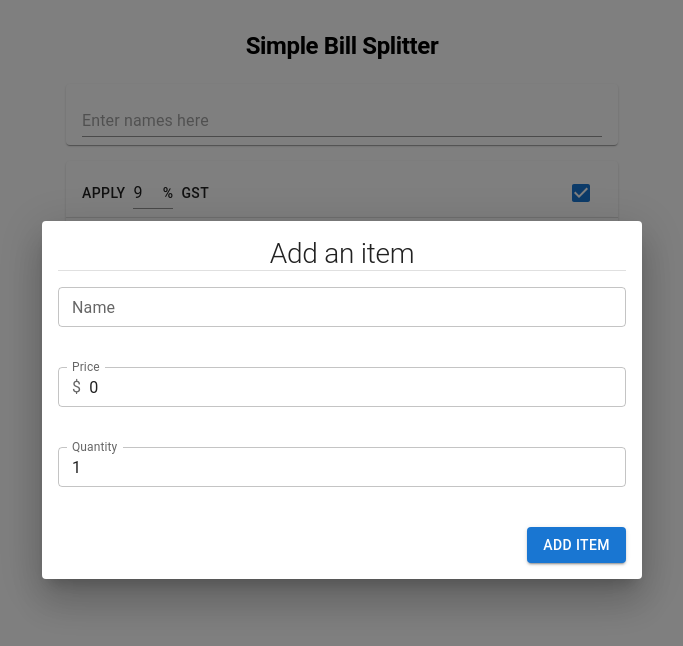
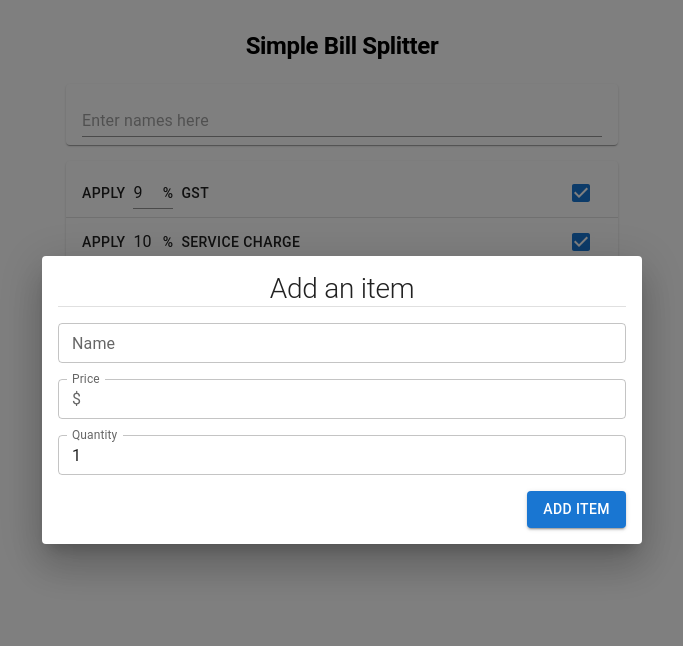
Before and after one commit to ryanYtan/bill-splitter, a React (Create React App) app: page / in a window 1280 px wide. Both pictures are taken after a click on the button "ADD ITEM". Shown: the top 646 px of the page, without its empty margins (298-981 px from the left). Built offline with nearby package versions, Linux system fonts and the light colour scheme; the HTML template or start-up script is replaced by a standard one.

Commit message:
Integrate with react-hook-form

```diff
--- a/package.json
+++ b/package.json
@@ -7,6 +7,7 @@
   "dependencies": {
     "@emotion/react": "^11.11.4",
     "@emotion/styled": "^11.11.5",
+    "@hookform/resolvers": "^3.9.0",
     "@mui/icons-material": "^5.15.21",
     "@mui/material": "^5.15.21",
     "@testing-library/jest-dom": "^5.14.1",
@@ -19,9 +20,11 @@
     "gh-pages": "^6.1.1",
     "react": "^18.3.1",
     "react-dom": "^18.3.1",
+    "react-hook-form": "^7.52.1",
     "react-scripts": "5.0.1",
     "typescript": "^4.4.2",
-    "web-vitals": "^2.1.0"
+    "web-vitals": "^2.1.0",
+    "yup": "^1.4.0"
   },
   "scripts": {
     "predeploy": "npm run build",
--- a/src/components/BillItem.tsx
+++ b/src/components/BillItem.tsx
@@ -1,7 +1,6 @@
-import { Box, Chip, Dialog, Divider, Grid, IconButton, Stack, Typography } from "@mui/material"
-import React, { useState } from "react"
+import { Box, Chip, Dialog, Divider, Grid, Stack, Typography } from "@mui/material"
+import { useState } from "react"
 import AddIcon from '@mui/icons-material/Add'
-import FaceIcon from "@mui/icons-material/Face";
 import {Bill, Item, User} from "../hooks/useBill";
 import UserChip from "./generic/UserChip";
 
--- a/src/components/ItemizedBill.tsx
+++ b/src/components/ItemizedBill.tsx
@@ -1,4 +1,4 @@
-import React, { useState } from 'react'
+import React, { useEffect, useState } from 'react'
 import {
   Box,
   Button, Checkbox,
@@ -16,70 +16,68 @@ import DeleteIcon from '@mui/icons-material/Delete'
 import BillItem from './BillItem'
 import {Bill} from "../hooks/useBill";
 import InfoOutlinedIcon from '@mui/icons-material/InfoOutlined';
+import { Controller, SubmitHandler, useForm } from 'react-hook-form'
+import * as y from 'yup'
+import { yupResolver } from "@hookform/resolvers/yup"
+import { ERR_MSG_INTEGER_GE_0, ERR_MSG_NUMBER_GE_0, ERR_MSG_REQUIRED } from './helpers/form';
 
 export interface ItemizedBillProps {
   bill: Bill
 }
 
+const ITEMIZED_BILL_SCHEMA = y.object({
+  itemName: y
+    .string()
+    .default('')
+    .required(ERR_MSG_REQUIRED),
+  itemPrice: y
+    .number()
+    .min(0.01, ERR_MSG_NUMBER_GE_0)
+    .positive(ERR_MSG_NUMBER_GE_0)
+    .typeError(ERR_MSG_NUMBER_GE_0)
+    .required(ERR_MSG_REQUIRED),
+  itemQuantity: y
+    .number()
+    .integer()
+    .default(1)
+    .min(1, ERR_MSG_INTEGER_GE_0)
+    .positive(ERR_MSG_INTEGER_GE_0)
+    .typeError(ERR_MSG_INTEGER_GE_0)
+    .required(ERR_MSG_REQUIRED),
+})
+type ItemizedBillForm = y.InferType<typeof ITEMIZED_BILL_SCHEMA>
+
 const ItemizedBill = (props: ItemizedBillProps) => {
   const { bill } = props
+  const [openAddItem, setOpenAddItem] = useState(false)
+  const [ isSubmitSuccess, setIsSubmitSuccess ] = useState(false)
 
-  const [openAddItem, setOpenAddItem] = useState(false)
+  const {
+    control,
+    handleSubmit,
+    setError,
+    reset,
+    formState: { errors },
+  } = useForm<ItemizedBillForm>({
+    resolver: yupResolver(ITEMIZED_BILL_SCHEMA),
+    defaultValues: ITEMIZED_BILL_SCHEMA.getDefault(),
+  })
 
-  //form values
-  const [itemName, setItemName] = useState('')
-  const [itemPrice, setItemPrice] = useState('0')
-  const [itemQuantity, setItemQuantity] = useState('1')
-  const [itemNameError, setItemNameError] = useState('')
-  const [itemPriceError, setItemPriceError] = useState('')
-  const [itemQuantityError, setItemQuantityError] = useState('')
-
-  const handleSubmit: React.FormEventHandler<HTMLFormElement> = e => {
-    e.preventDefault()
-    let error = false
-
-    if (!itemName) {
-      error = true
-      setItemNameError('Item name is required')
-    } else if (bill.items.find((item) => item.title === itemName)) {
-      error = true
-      setItemNameError('Item already exists')
-    }
-    const name = itemName
-
-    if (!itemPrice) {
-      error = true
-      setItemPriceError('Item price is required')
-    } else if (itemPrice.includes('e') || isNaN(Number(itemPrice))) {
-      error = true
-      setItemPriceError('Item price must be a number')
-    } else if (Number(itemPrice) <= 0) {
-      error = true
-      setItemPriceError('Item price must be greater than 0')
-    }
-    const price = Number(itemPrice)
-
-    if (!itemQuantity) {
-      error = true
-      setItemQuantityError('Item quantity is required')
-    } else if (itemQuantity.includes('e') || itemQuantity.includes('.') || isNaN(Number(itemQuantity))) {
-      error = true
-      setItemQuantityError('Item quantity must be a number')
-    } else if (Number(itemQuantity) <= 0) {
-      error = true
-      setItemQuantityError('Item quantity must be greater than 0')
-    }
-    const quantity = Number(itemQuantity)
-
-    if (error) {
+  const onSubmit: SubmitHandler<ItemizedBillForm> = (data) => {
+    if (bill.items.find((item) => item.title === data.itemName)) {
+      setError('itemName', { type: 'custom', message: 'Item already exists' })
       return
     }
-    bill.addItem(name, price, quantity)
-    setItemName('')
-    setItemPrice('0')
-    setItemQuantity('1')
+    bill.addItem(data.itemName, data.itemPrice, data.itemQuantity)
     setOpenAddItem(false)
   }
+
+  useEffect(() => {
+    if (isSubmitSuccess) {
+      reset()
+      setIsSubmitSuccess(false)
+    }
+  }, [isSubmitSuccess])
 
   return (
     <List sx={{ paddingBottom: 0 }}>
@@ -156,53 +154,64 @@ const ItemizedBill = (props: ItemizedBillProps) => {
       </ListItem>
       <Dialog open={openAddItem} onClose={() => setOpenAddItem(false)} fullWidth>
         <Box px={2} py={2}>
-          <form onSubmit={handleSubmit}>
+          <form onSubmit={handleSubmit(onSubmit)}>
             <Stack spacing={2} textAlign='center'>
               <Typography variant='h2' fontSize={28}>
                 Add an item
                 <Divider />
               </Typography>
+              <Controller
+                name='itemName'
+                control={control}
+                render={({ field }) => (
                   <TextField
+                    {...field}
                     fullWidth
                     label='Name'
-                name='itemName'
                     size='small'
-                value={itemName}
-                error={!!itemNameError}
-                onChange={(e) => setItemName(e.target.value)}
-                helperText={itemNameError || ' '}
+                    error={!!errors?.itemName}
+                    helperText={errors?.itemName?.message || ''}
                     placeholder='e.g. Chicken Rice'
                     InputProps={{
                       autoComplete: 'off',
                     }}
                   />
+                )}
+              />
+              <Controller
+                name='itemPrice'
+                control={control}
+                render={({ field }) => (
                   <TextField
+                    {...field}
                     fullWidth
                     label='Price'
-                name='itemPrice'
                     size='small'
-                value={itemPrice}
-                error={!!itemPriceError}
-                onChange={(e) => setItemPrice(e.target.value)}
-                helperText={itemPriceError || ' '}
+                    error={!!errors?.itemPrice}
+                    helperText={errors?.itemPrice?.message || ''}
                     InputProps={{
                       autoComplete: 'off',
                       startAdornment: <InputAdornment position="start">$</InputAdornment>
                     }}
                   />
+                )}
+              />
+              <Controller
+                name='itemQuantity'
+                control={control}
+                render={({ field }) => (
                   <TextField
+                    {...field}
                     fullWidth
                     label='Quantity'
-                name='itemQuantity'
                     size='small'
-                type='text'
-                value={itemQuantity}
-                error={!!itemQuantityError}
-                onChange={(e) => setItemQuantity(e.target.value)}
-                helperText={itemQuantityError || ' '}
+                    error={!!errors?.itemQuantity}
+                    helperText={errors?.itemQuantity?.message || ''}
                     InputProps={{
                       autoComplete: 'off',
                     }}
+                  />
+                )}
               />
               <Box display='flex' justifyContent='flex-end'>
                 <Button variant='contained' type='submit'>
--- a/src/components/UserList.tsx
+++ b/src/components/UserList.tsx
@@ -1,46 +1,54 @@
-import { Box, Chip, Stack, TextField } from '@mui/material'
-import FaceIcon from '@mui/icons-material/Face';
-import React, { useState } from 'react'
-import {Bill} from "../hooks/useBill";
-import UserChip from './generic/UserChip';
+import { Box, Stack, TextField } from '@mui/material'
+import {Bill} from "../hooks/useBill"
+import UserChip from './generic/UserChip'
+import { ERR_MSG_REQUIRED } from './helpers/form'
+import { Controller, SubmitHandler, useForm } from 'react-hook-form'
+import * as y from 'yup'
+import { yupResolver } from "@hookform/resolvers/yup"
+import { useEffect, useState } from 'react'
 
 export interface UserListProps {
   bill: Bill
 }
 
+const USER_FORM_SCHEMA = y.object({
+  name: y
+    .string()
+    .default('')
+    .required(ERR_MSG_REQUIRED),
+})
+type UserForm = y.InferType<typeof USER_FORM_SCHEMA>
+
 const UserList = (props: UserListProps) => {
   const { bill } = props
+  const [ isSubmitSuccess, setIsSubmitSuccess ] = useState(false)
 
-  const [name, setName] = useState('')
-  const [error, setError] = useState('')
+  const {
+    control,
+    handleSubmit,
+    setError,
+    reset,
+    formState: { errors },
+  } = useForm<UserForm>({
+    defaultValues: USER_FORM_SCHEMA.getDefault(),
+    resolver: yupResolver(USER_FORM_SCHEMA),
+  })
 
-  const validateName = (name: string) => {
-    if (bill.users.find((user) => user.name === name)) {
-      setError('Name already exists')
-    } else {
-      setError('')
+  const addPerson: SubmitHandler<UserForm> = (data) => {
+    if (bill.users.find((user) => user.name === data.name)) {
+      setError('name', { type: 'custom', message: 'Name already exists' })
+      return
     }
+    bill.addUser(data.name)
+    setIsSubmitSuccess(true)
   }
 
-  const handleTyping = (e: React.ChangeEvent<HTMLInputElement>) => {
-    setName(e.target.value)
-    validateName(e.target.value)
+  useEffect(() => {
+    if (isSubmitSuccess) {
+      reset()
+      setIsSubmitSuccess(false)
     }
-
-  const addPerson: React.FormEventHandler<HTMLFormElement> = e => {
-    e.preventDefault()
-    if (!name) {
-      setError('Name is required')
-      return
-    }
-    if (bill.users.find((user) => user.name === name)) {
-      setError('Name already exists')
-      return
-    }
-    bill.addUser(name as string)
-    setName('')
-    setError('')
-  }
+  }, [isSubmitSuccess])
 
   return (
     <Stack px={1} py={1} spacing={2}>
@@ -55,21 +63,26 @@ const UserList = (props: UserListProps) => {
         ))}
       </Box>
       <Box px={1}>
-        <form onSubmit={addPerson}>
+        <form onSubmit={handleSubmit(addPerson)}>
+          <Controller
+            name='name'
+            control={control}
+            render={({ field }) => (
                <TextField
+                 {...field}
                  fullWidth
                  name='name'
                  size='small'
                  variant='standard'
                  placeholder='Enter names here'
                  type='text'
-            value={name}
-            onChange={handleTyping}
-            error={!!error}
-            helperText={error}
+                 error={!!errors?.name}
+                 helperText={errors?.name?.message || ''}
                  InputProps={{
                    autoComplete: 'off',
                  }}
+               />
+            )}
           />
         </form>
       </Box>
--- a/src/components/WhoPaid.tsx
+++ b/src/components/WhoPaid.tsx
@@ -1,7 +1,5 @@
 import {Bill} from "../hooks/useBill";
-import React from "react";
-import {Box, Chip, Stack, Typography} from "@mui/material";
-import FaceIcon from "@mui/icons-material/Face";
+import {Box, Stack, Typography} from "@mui/material";
 import UserChip from "./generic/UserChip";
 
 export interface WhoPaidProps {
--- /dev/null
+++ b/src/components/helpers/form.ts
@@ -0,0 +1,3 @@
+export const ERR_MSG_REQUIRED = 'Required';
+export const ERR_MSG_NUMBER_GE_0 = 'Must be a number greater than 0';
+export const ERR_MSG_INTEGER_GE_0 = 'Must be an integer greater than 0';
```
Also changed, not shown: 1 other file (tests, documents, lock files or other folders). Lines whose indentation alone changed are shown as unchanged.
